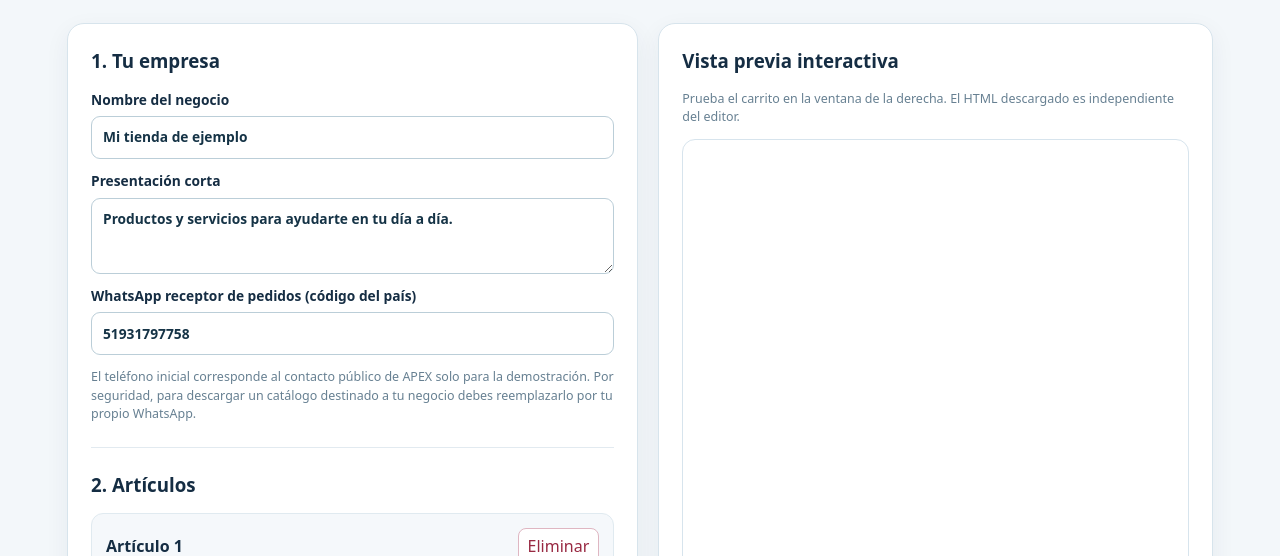
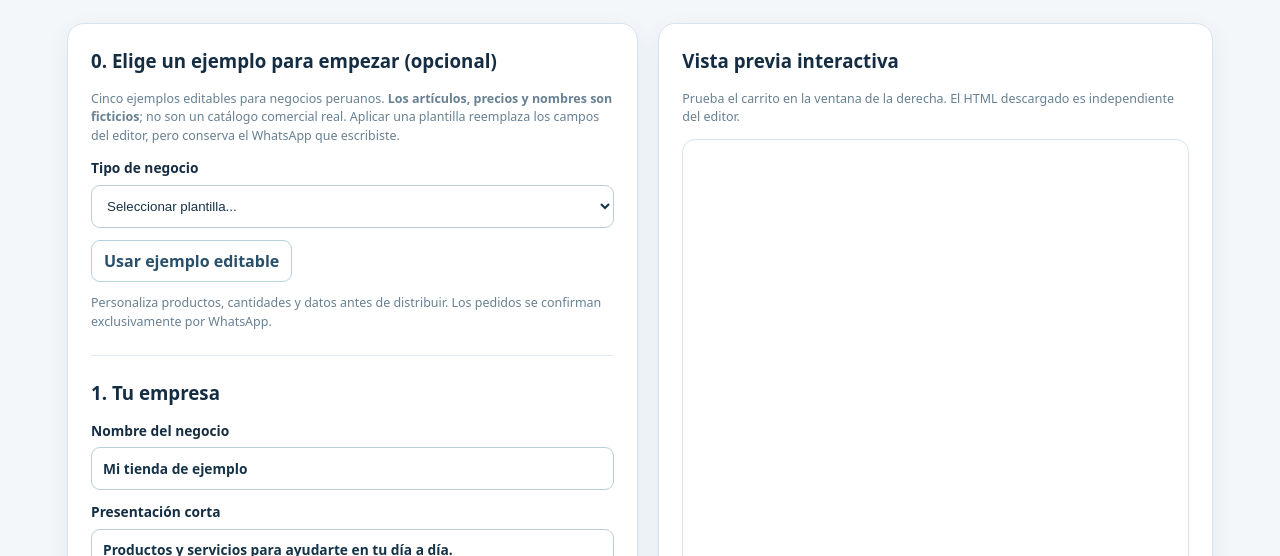
Before and after one commit to apxsolutionspe/Apex_Manager, a website with bundled scripts: page apex-global-intelligence-swarm/productos/catalogoexpress/index.html in a window 1280 px wide. Shown: the part 762-1318 px from the top of the page. Built offline with nearby package versions, Linux system fonts and the light colour scheme.

Commit message:
feat(catalog): expose editable industry starter pack selector and niche-oriented voluntary sales CTA

```diff
--- a/apex-global-intelligence-swarm/productos/catalogoexpress/index.html
+++ b/apex-global-intelligence-swarm/productos/catalogoexpress/index.html
@@ -28,7 +28,7 @@ section.content{padding:45px 0}.heading{margin-bottom:26px}.heading h2{font-size
 .layout{display:grid;grid-template-columns:minmax(0,1.03fr) minmax(330px,1fr);align-items:start;gap:20px}
 .panel{background:white;border:1px solid #d7e4ec;border-radius:17px;padding:23px;box-shadow:0 8px 25px #092c4810}
 .panel h3{margin:0 0 14px}.field{display:grid;gap:6px;margin-bottom:12px;font-size:.86rem;font-weight:730}
-input,textarea{width:100%;padding:10px 11px;border:1px solid #bbced8;border-radius:9px;background:white;color:#153346;min-height:43px}
+input,textarea,select{width:100%;padding:10px 11px;border:1px solid #bbced8;border-radius:9px;background:white;color:#153346;min-height:43px}
 textarea{min-height:76px;resize:vertical}.two{display:grid;grid-template-columns:1fr 1fr;gap:12px}
 .row-item{background:#f5f8fb;border-radius:12px;border:1px solid #e0eaf0;padding:14px;margin-bottom:12px}
 .rowhead{display:flex;justify-content:space-between;align-items:center;gap:10px;margin-bottom:10px}
@@ -57,6 +57,12 @@ footer{padding:21px 0;background:#e6edf3;color:#557083;font-size:.85rem}
 <div class="heading"><h2>Diseña tu catálogo en minutos</h2><p class="muted">Los valores iniciales son ficticios. Sustitúyelos por los de tu propio negocio antes de publicar.</p></div>
 <div class="layout">
 <div class="panel">
+<h3>0. Elige un ejemplo para empezar (opcional)</h3>
+<p class="small">Cinco ejemplos editables para negocios peruanos. <strong>Los artículos, precios y nombres son ficticios</strong>; no son un catálogo comercial real. Aplicar una plantilla reemplaza los campos del editor, pero conserva el WhatsApp que escribiste.</p>
+<div class="field"><label for="starterTemplate">Tipo de negocio</label><select id="starterTemplate"><option value="">Seleccionar plantilla...</option></select></div>
+<button type="button" id="applyStarter" class="secondary">Usar ejemplo editable</button>
+<p class="small">Personaliza productos, cantidades y datos antes de distribuir. Los pedidos se confirman exclusivamente por WhatsApp.</p>
+<hr style="border:0;border-top:1px solid #e2eaf0;margin:23px 0">
 <h3>1. Tu empresa</h3>
 <div class="field"><label for="businessName">Nombre del negocio</label><input id="businessName" value="Mi tienda de ejemplo" maxlength="90"></div>
 <div class="field"><label for="tagline">Presentación corta</label><textarea id="tagline" maxlength="160">Productos y servicios para ayudarte en tu día a día.</textarea></div>
@@ -79,7 +85,7 @@ footer{padding:21px 0;background:#e6edf3;color:#557083;font-size:.85rem}
 </div></div>
 <div class="sponsor" id="servicio"><div><div class="kicker">APEX PRIME X · soluciones comerciales</div><h2>¿Quieres una versión profesional para tu empresa?</h2>
 <p>Podemos personalizar imágenes, identidad, categorías, dominio e integraciones empresariales según el alcance acordado. El precio se cotiza individualmente.</p></div>
-<a class="btn light" rel="noopener noreferrer" target="_blank" href="https://wa.me/51931797758?text=Hola%20APEX%20PRIME%20X%2C%20quiero%20personalizar%20Cat%C3%A1logoExpress%20para%20mi%20negocio.">Solicitar propuesta ↗</a></div>
+<a class="btn light" id="sectorContact" rel="noopener noreferrer" target="_blank" href="https://wa.me/51931797758?text=Hola%20APEX%20PRIME%20X%2C%20quiero%20personalizar%20Cat%C3%A1logoExpress%20para%20mi%20negocio.">Solicitar propuesta ↗</a></div>
 </div></section></main>
 <footer><div class="wrap">APEX PRIME X · CatálogoExpress · Demo libre de registro · No procesa pagos, no promete disponibilidad y no representa una tienda afiliada a SUNAT. <a href="../../servicios.html">Ver servicios de APEX</a>.</div></footer>
 <script type="module" src="./app.mjs"></script>
```
